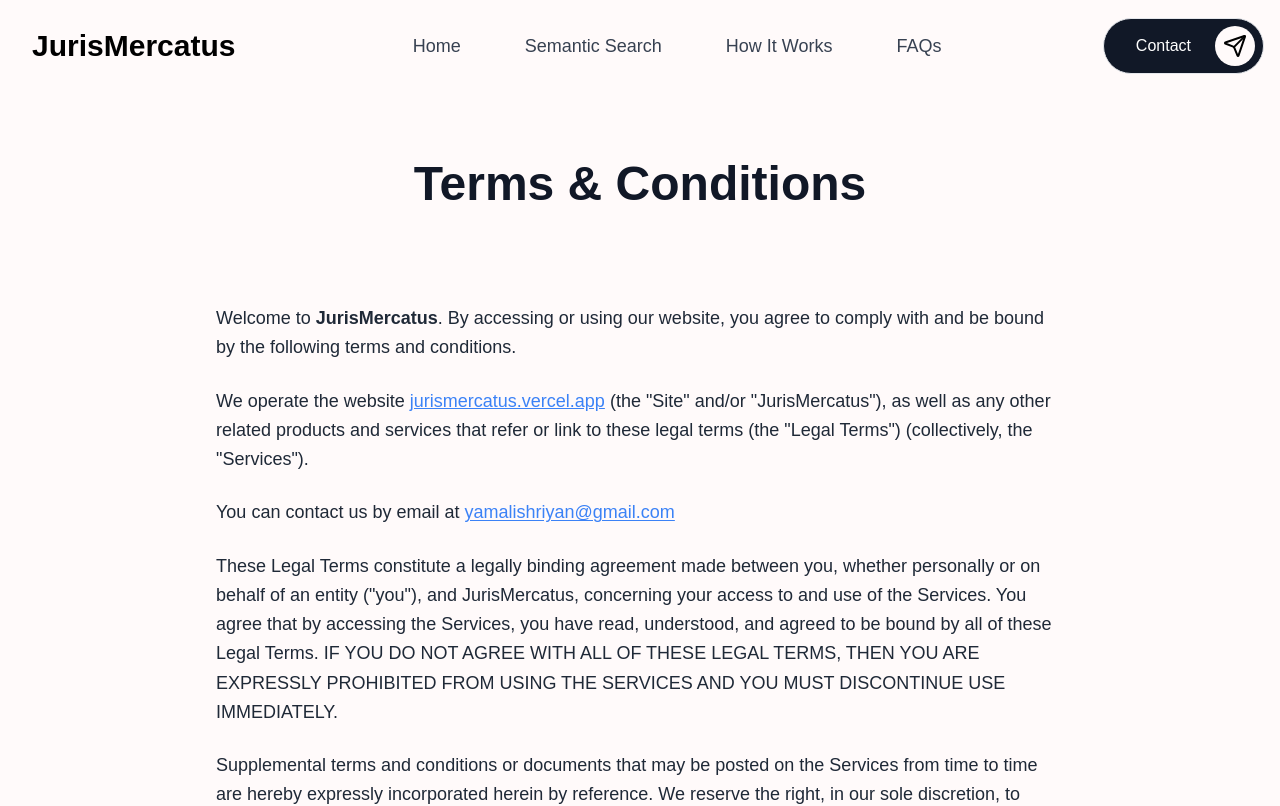
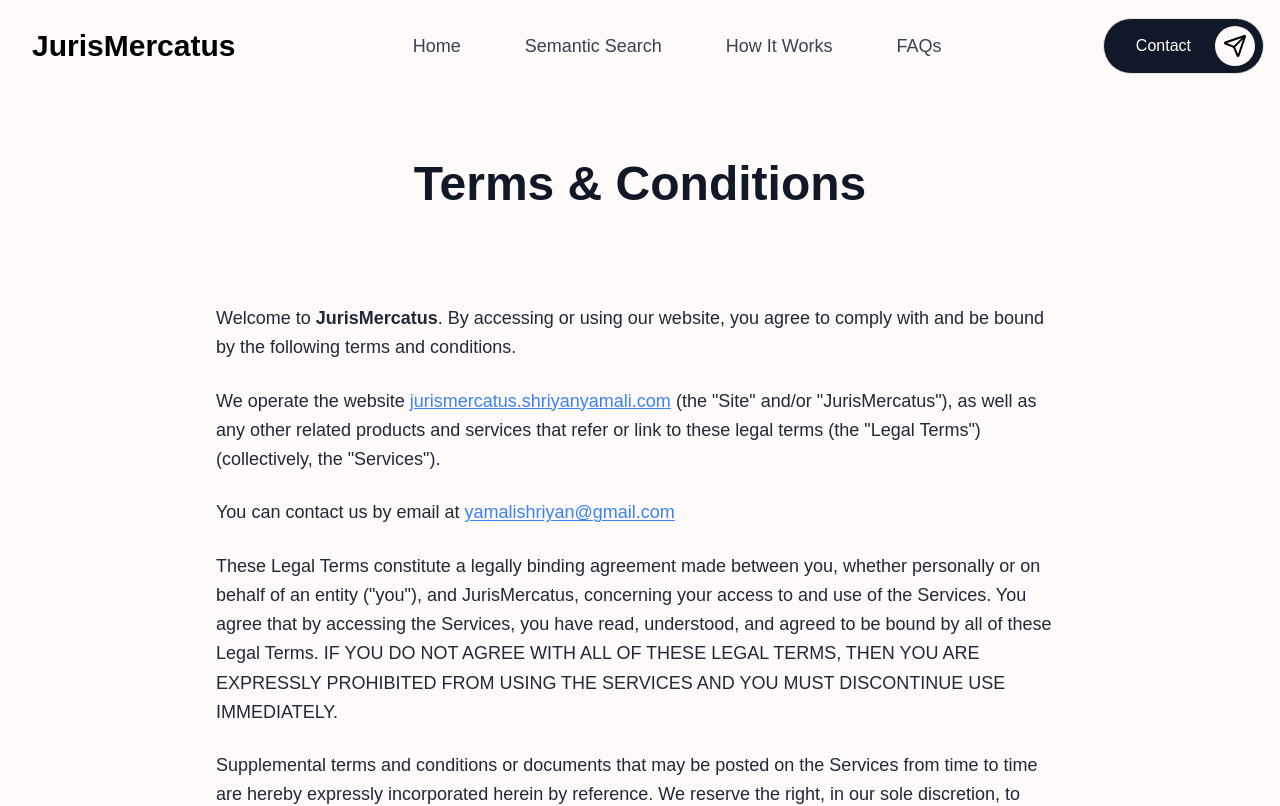
Before and after one commit to shriyanyamali/JurisMercatus, a Next.js app: page /terms in a window 1280 px wide. Shown: the top 806 px of the page. Built offline with nearby package versions, Linux system fonts and the light colour scheme; a web font is replaced by a local one.

Commit message:
update links to new .com url

```diff
--- a/app/terms/page.js
+++ b/app/terms/page.js
@@ -48,9 +48,9 @@ export default function Terms() {
             <Link
               className="text-blue-500 underline"
               rel="stylesheet"
-              href="https://jurismercatus.vercel.app"
+              href="https://jurismercatus.shriyanyamali.com"
             >
-              jurismercatus.vercel.app
+              jurismercatus.shriyanyamali.com
             </Link>{" "}
             (the "Site" and/or "JurisMercatus"), as well as any other related
             products and services that refer or link to these legal terms (the
--- a/components/Footer.js
+++ b/components/Footer.js
@@ -154,7 +154,7 @@ const Footer = () => {
               Created by{" "}
               <Link
                 className="underline underline-offset-4"
-                href="https://shriyanyamali.tech/"
+                href="https://shriyanyamali.com/"
                 target="_blank"
               >
                 Shriyan Yamali
--- a/components/Hero.tsx
+++ b/components/Hero.tsx
@@ -154,7 +154,7 @@ export default function Hero() {
           Created by{" "}
           <Link
             className="underline underline-offset-4"
-            href="https://shriyanyamali.tech/"
+            href="https://shriyanyamali.com/"
             target="_blank"
           >
             Shriyan Yamali
```
Also changed, not shown: 2 other files (tests, documents, lock files or other folders).
